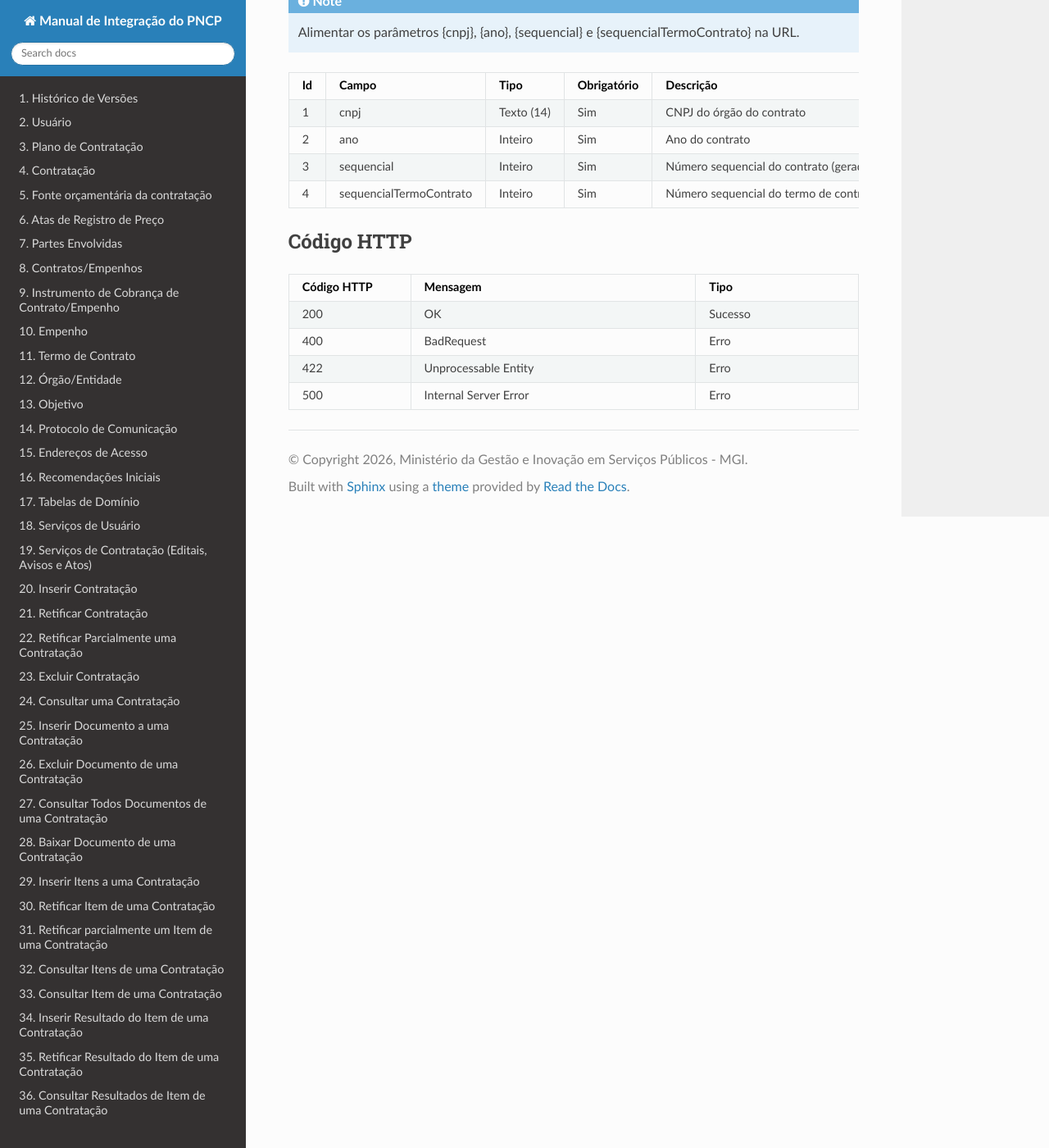
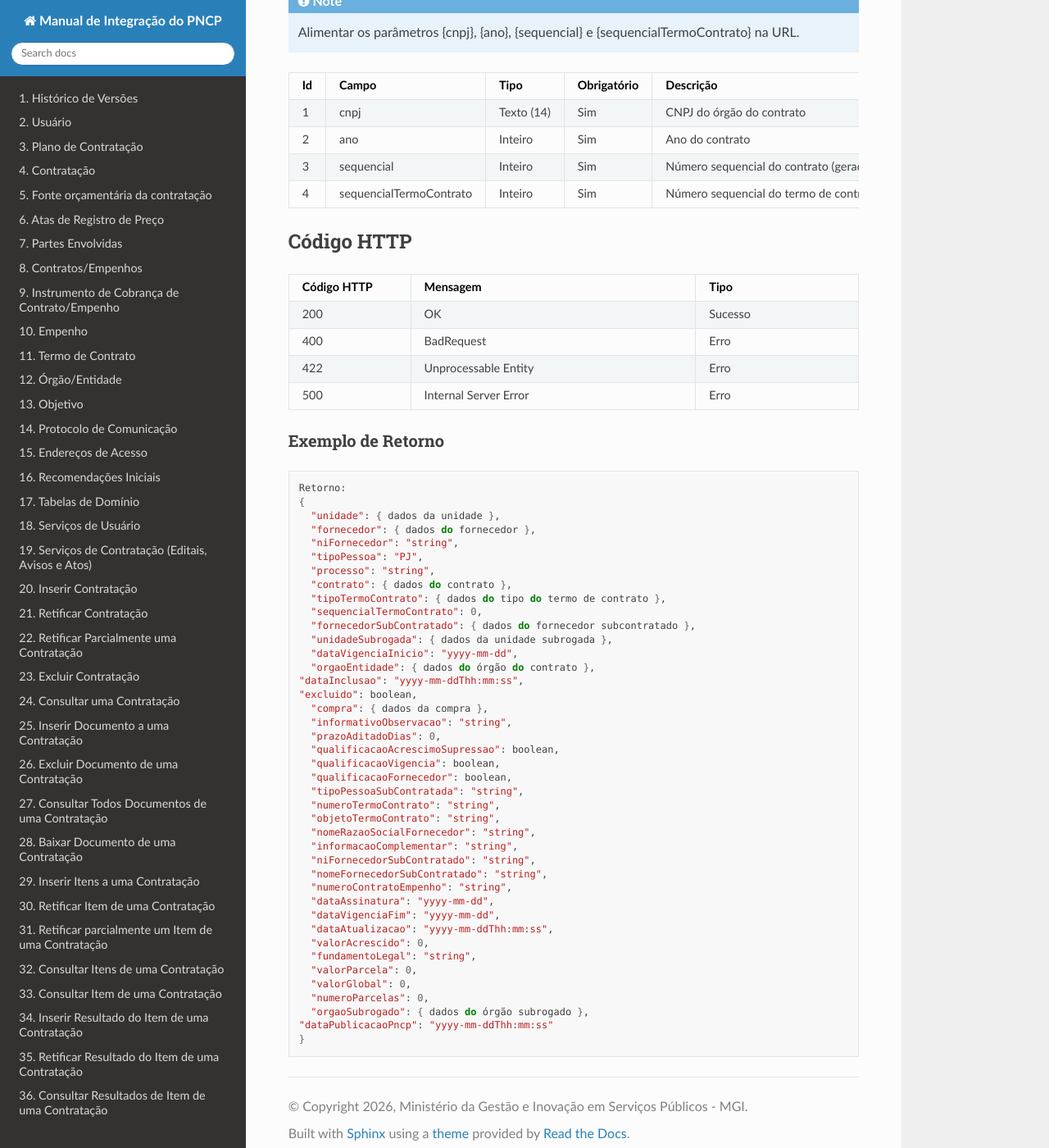
Before and after one commit to carlosmgi/Manual-de-Integracao-do-PNCP, a Sphinx documentation site: the page built from docs/source/termo_de_contrato/consultar_um_termo_de_contrato.rst, in a window 1280 px wide and 1400 px high, scrolled down 948 px. Shown: the whole window at 82% size. Built offline with Sphinx 7.4.7 and the Read the Docs theme 3.1.0, drawn with Linux system fonts in a browser that asks for light colours; pages that are not in the unit, such as notebooks, are missing from menus.

Commit message:
Update consultar_um_termo_de_contrato.rst

```diff
--- a/docs/source/termo_de_contrato/consultar_um_termo_de_contrato.rst
+++ b/docs/source/termo_de_contrato/consultar_um_termo_de_contrato.rst
@@ -123,4 +123,51 @@ Código HTTP
      - Internal Server Error
      - Erro
 
+Exemplo de Retorno
+^^^^^^^^^^^^^^^^^^
+
+.. code-block:: bash
+
+	Retorno:
+	{
+	  "unidade": { dados da unidade },
+	  "fornecedor": { dados do fornecedor },
+	  "niFornecedor": "string",
+	  "tipoPessoa": "PJ",
+	  "processo": "string",
+	  "contrato": { dados do contrato },
+	  "tipoTermoContrato": { dados do tipo do termo de contrato },
+	  "sequencialTermoContrato": 0,
+	  "fornecedorSubContratado": { dados do fornecedor subcontratado },
+	  "unidadeSubrogada": { dados da unidade subrogada },
+	  "dataVigenciaInicio": "yyyy-mm-dd",
+	  "orgaoEntidade": { dados do órgão do contrato },
+	"dataInclusao": "yyyy-mm-ddThh:mm:ss",
+	"excluido": boolean,
+	  "compra": { dados da compra },
+	  "informativoObservacao": "string",
+	  "prazoAditadoDias": 0,
+	  "qualificacaoAcrescimoSupressao": boolean,
+	  "qualificacaoVigencia": boolean,
+	  "qualificacaoFornecedor": boolean,
+	  "tipoPessoaSubContratada": "string",
+	  "numeroTermoContrato": "string",
+	  "objetoTermoContrato": "string",
+	  "nomeRazaoSocialFornecedor": "string",
+	  "informacaoComplementar": "string",
+	  "niFornecedorSubContratado": "string",
+	  "nomeFornecedorSubContratado": "string",
+	  "numeroContratoEmpenho": "string",
+	  "dataAssinatura": "yyyy-mm-dd",
+	  "dataVigenciaFim": "yyyy-mm-dd",
+	  "dataAtualizacao": "yyyy-mm-ddThh:mm:ss",
+	  "valorAcrescido": 0,
+	  "fundamentoLegal": "string",
+	  "valorParcela": 0,
+	  "valorGlobal": 0,
+	  "numeroParcelas": 0,
+	  "orgaoSubrogado": { dados do órgão subrogado },
+	"dataPublicacaoPncp": "yyyy-mm-ddThh:mm:ss"
+	}
+
 \
```
